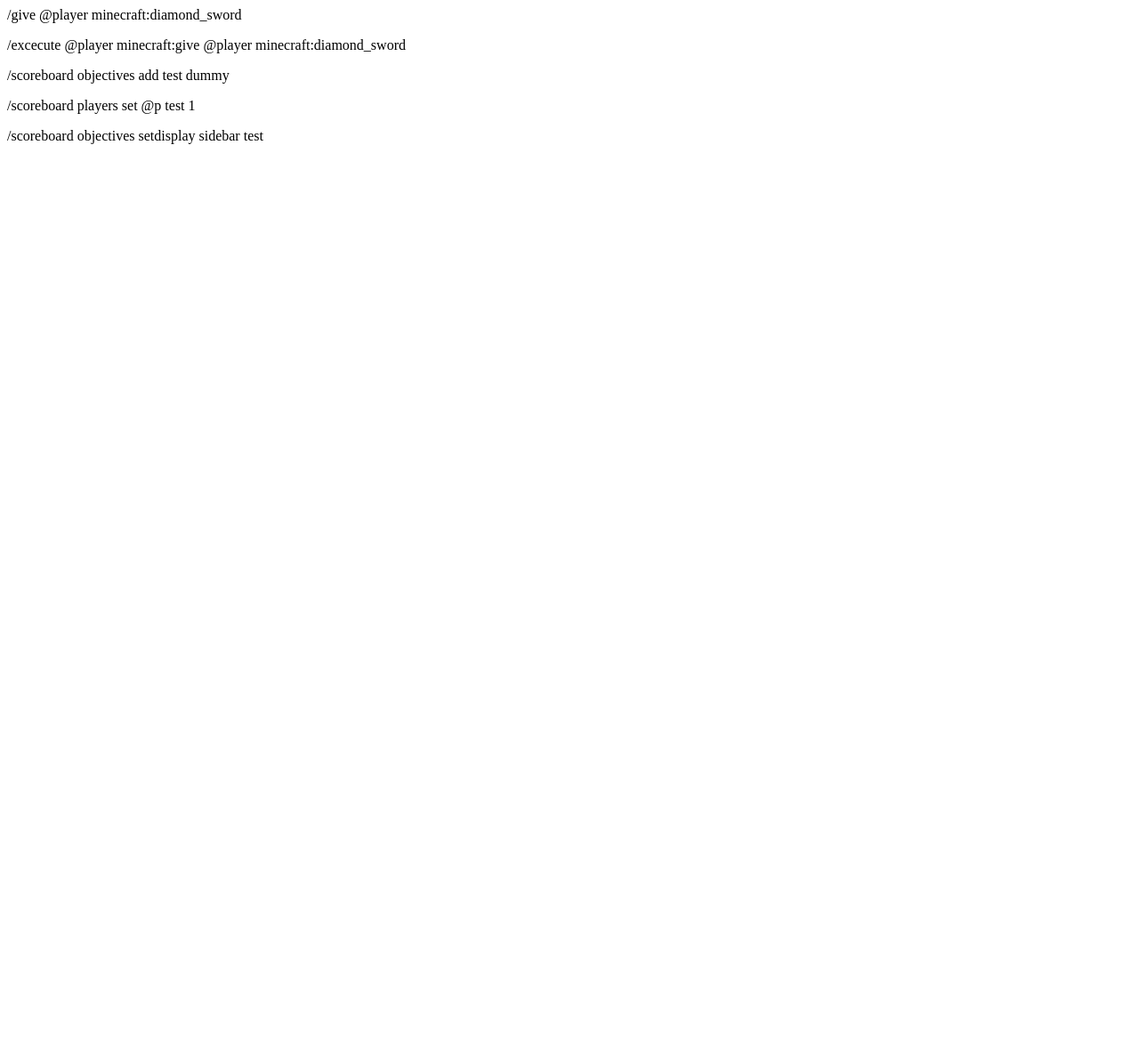
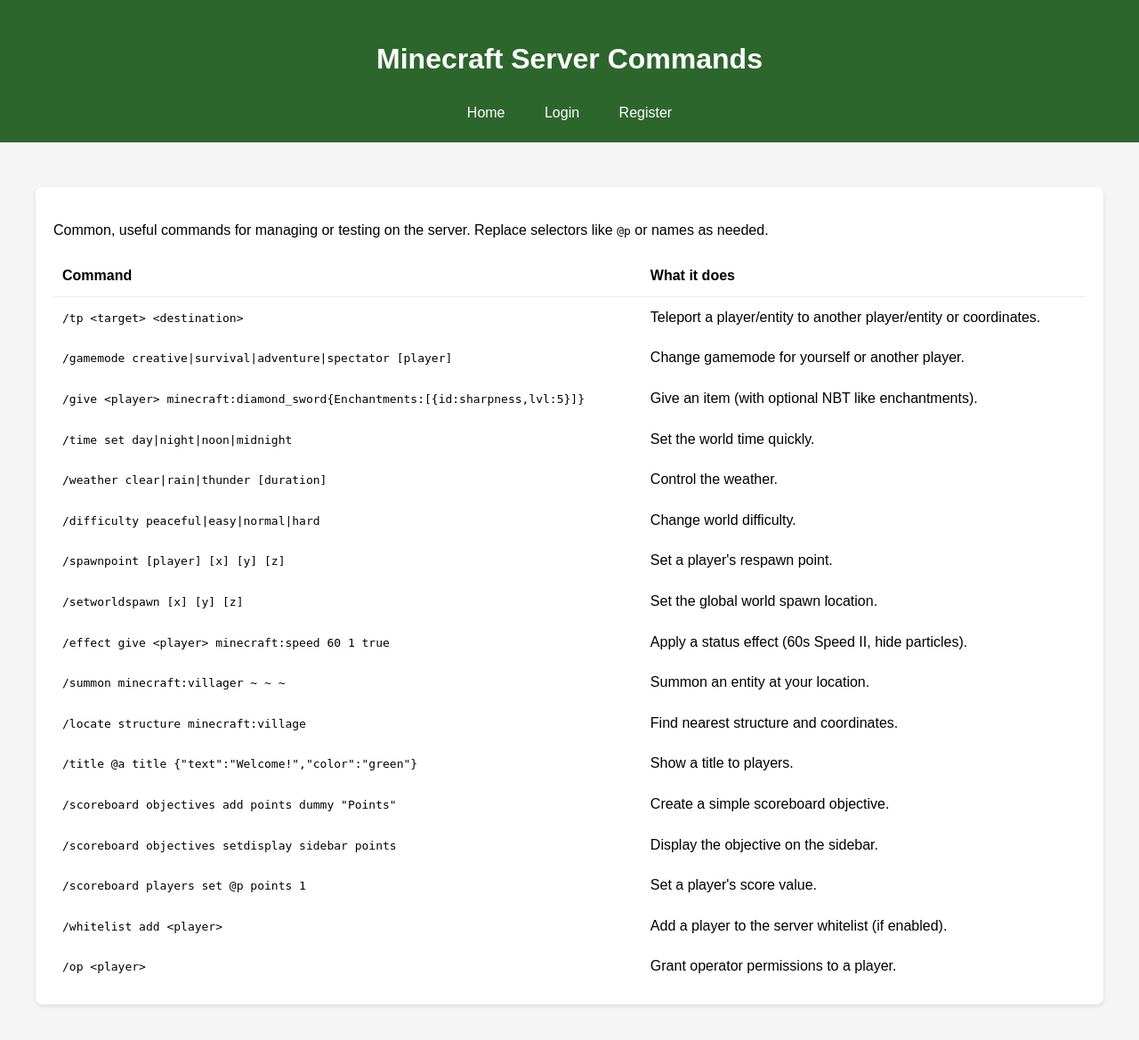
Before and after one commit to CCEG24/proj_code, a Django app: page /mc/ in a window 1280 px wide. Shown: the whole page at 89% size. Before the commit the page ends 162 px from the top, so only its background shows below. Run offline with Django 5.2, Linux system fonts and the light colour scheme.

Commit message:
updated template to mc

```diff
--- a/mysite/mc/templates/mc/index.html
+++ b/mysite/mc/templates/mc/index.html
@@ -1,5 +1,88 @@
-<p>/give @player minecraft:diamond_sword</p>
-<p>/excecute @player minecraft:give @player minecraft:diamond_sword</p>
-<p>/scoreboard objectives add test dummy</p>
-<p>/scoreboard players set @p test 1</p>
-<p>/scoreboard objectives setdisplay sidebar test</p>
+{% extends "base.html" %}
+{% block title %}Minecraft Commands{% endblock %}
+{% block header %}Minecraft Server Commands{% endblock %}
+{% block content %}
+    <div class="card">
+        <p>Common, useful commands for managing or testing on the server. Replace selectors like <code>@p</code> or names as needed.</p>
+        <div style="overflow-x:auto;">
+            <table style="width:100%; border-collapse: collapse;">
+                <thead>
+                    <tr style="text-align:left; border-bottom: 1px solid #eee;">
+                        <th style="padding: 10px;">Command</th>
+                        <th style="padding: 10px;">What it does</th>
+                    </tr>
+                </thead>
+                <tbody>
+                    <tr>
+                        <td style="padding: 10px;"><code>/tp &lt;target&gt; &lt;destination&gt;</code></td>
+                        <td style="padding: 10px;">Teleport a player/entity to another player/entity or coordinates.</td>
+                    </tr>
+                    <tr>
+                        <td style="padding: 10px;"><code>/gamemode creative|survival|adventure|spectator [player]</code></td>
+                        <td style="padding: 10px;">Change gamemode for yourself or another player.</td>
+                    </tr>
+                    <tr>
+                        <td style="padding: 10px;"><code>/give &lt;player&gt; minecraft:diamond_sword{Enchantments:[{id:sharpness,lvl:5}]}</code></td>
+                        <td style="padding: 10px;">Give an item (with optional NBT like enchantments).</td>
+                    </tr>
+                    <tr>
+                        <td style="padding: 10px;"><code>/time set day|night|noon|midnight</code></td>
+                        <td style="padding: 10px;">Set the world time quickly.</td>
+                    </tr>
+                    <tr>
+                        <td style="padding: 10px;"><code>/weather clear|rain|thunder [duration]</code></td>
+                        <td style="padding: 10px;">Control the weather.</td>
+                    </tr>
+                    <tr>
+                        <td style="padding: 10px;"><code>/difficulty peaceful|easy|normal|hard</code></td>
+                        <td style="padding: 10px;">Change world difficulty.</td>
+                    </tr>
+                    <tr>
+                        <td style="padding: 10px;"><code>/spawnpoint [player] [x] [y] [z]</code></td>
+                        <td style="padding: 10px;">Set a player's respawn point.</td>
+                    </tr>
+                    <tr>
+                        <td style="padding: 10px;"><code>/setworldspawn [x] [y] [z]</code></td>
+                        <td style="padding: 10px;">Set the global world spawn location.</td>
+                    </tr>
+                    <tr>
+                        <td style="padding: 10px;"><code>/effect give &lt;player&gt; minecraft:speed 60 1 true</code></td>
+                        <td style="padding: 10px;">Apply a status effect (60s Speed II, hide particles).</td>
+                    </tr>
+                    <tr>
+                        <td style="padding: 10px;"><code>/summon minecraft:villager ~ ~ ~</code></td>
+                        <td style="padding: 10px;">Summon an entity at your location.</td>
+                    </tr>
+                    <tr>
+                        <td style="padding: 10px;"><code>/locate structure minecraft:village</code></td>
+                        <td style="padding: 10px;">Find nearest structure and coordinates.</td>
+                    </tr>
+                    <tr>
+                        <td style="padding: 10px;"><code>/title @a title {"text":"Welcome!","color":"green"}</code></td>
+                        <td style="padding: 10px;">Show a title to players.</td>
+                    </tr>
+                    <tr>
+                        <td style="padding: 10px;"><code>/scoreboard objectives add points dummy "Points"</code></td>
+                        <td style="padding: 10px;">Create a simple scoreboard objective.</td>
+                    </tr>
+                    <tr>
+                        <td style="padding: 10px;"><code>/scoreboard objectives setdisplay sidebar points</code></td>
+                        <td style="padding: 10px;">Display the objective on the sidebar.</td>
+                    </tr>
+                    <tr>
+                        <td style="padding: 10px;"><code>/scoreboard players set @p points 1</code></td>
+                        <td style="padding: 10px;">Set a player's score value.</td>
+                    </tr>
+                    <tr>
+                        <td style="padding: 10px;"><code>/whitelist add &lt;player&gt;</code></td>
+                        <td style="padding: 10px;">Add a player to the server whitelist (if enabled).</td>
+                    </tr>
+                    <tr>
+                        <td style="padding: 10px;"><code>/op &lt;player&gt;</code></td>
+                        <td style="padding: 10px;">Grant operator permissions to a player.</td>
+                    </tr>
+                </tbody>
+            </table>
+        </div>
+    </div>
+{% endblock %}
```
